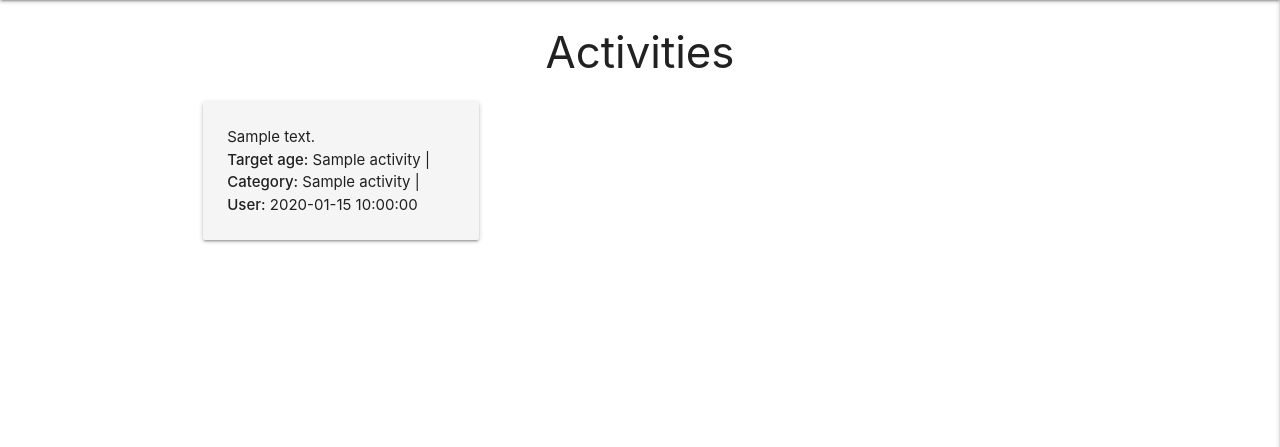
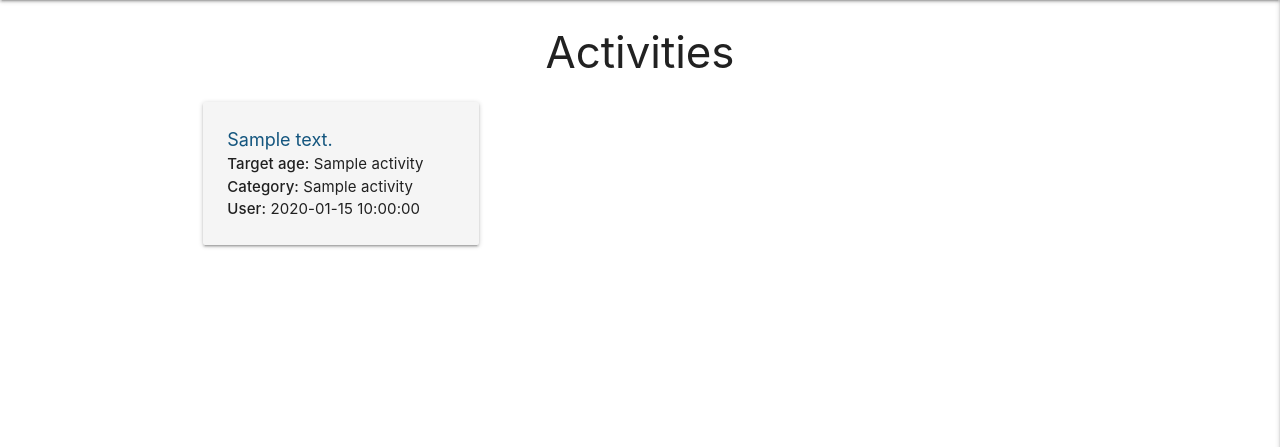
Before and after one commit to Edb83/self-isolution, a Flask app: page / in a window 1280 px wide. Shown: the part 64-511 px from the top of the page. Run offline with Flask 2, Linux system fonts and the light colour scheme; a database or web service that is not in the repository returns one stand-in record (values such as "Sample title"); some libraries are stand-ins or nearby versions.

Commit message:
Add initial styling to activity cards

```diff
--- a/static/css/style.css
+++ b/static/css/style.css
@@ -11,3 +11,12 @@ main {
 select {
     -webkit-appearance: none;
 }
+
+.card-summary {
+    font-size: 1.2em;
+    color: #13557e;
+}
+
+.card-headline {
+    letter-spacing: 0.1px;
+}
--- a/templates/activities.html
+++ b/templates/activities.html
@@ -24,12 +24,10 @@
         {% endif %}
       </div>
       <div class="card-content">
-        <p>{{ activity.activity_summary }}</p>
-        <p>
-          <strong>Target age:</strong> {{ activity.age_name }} |
-          <strong>Category:</strong> {{ activity.category_name }} |
-          <strong>User:</strong> {{ activity.created_by }}
-        </p>
+        <p class="card-summary">{{ activity.activity_summary }}</p>
+        <p class="card-headline"><strong>Target age:</strong> {{ activity.age_name }}</p>
+        <p class="card-headline"><strong>Category:</strong> {{ activity.category_name }}</p>
+        <p class="card-headline"><strong>User:</strong> {{ activity.created_by }}</p>
       </div>
     </div>
   </div>
```
